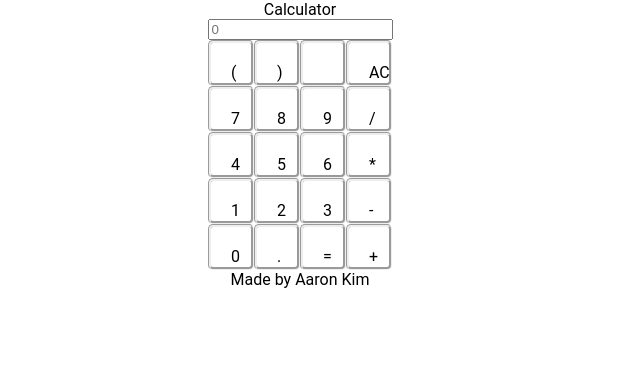
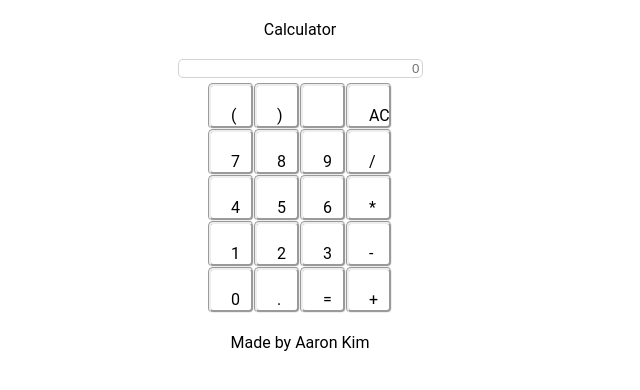
Before and after one commit to aaronkim662/Calculator_v2, a React (Create React App) app: page / in a window 1280 px wide. Shown: the top 390 px of the page, without its empty margins (0-640 px from the left). Built offline with nearby package versions, Linux system fonts and the light colour scheme.

Commit message:
edited css

```diff
--- a/src/App.scss
+++ b/src/App.scss
@@ -1,46 +1,44 @@
-// @import '~styles/_colors.scss';
 
 .App {
   text-align: center;
-}
-
-.App-logo {
-  height: 40vmin;
-  pointer-events: none;
-}
-
-@media (prefers-reduced-motion: no-preference) {
-  .App-logo {
-    animation: App-logo-spin infinite 20s linear;
-  }
-}
-
-.App-header {
-  background-color: #282c34;
-  min-height: 100vh;
+  max-width: 600px;
   display: flex;
   flex-direction: column;
   align-items: center;
-  justify-content: center;
-  font-size: calc(10px + 2vmin);
-  color: white;
 }
 
-.App-link {
-  color: #61dafb;
+.CalculatorTitle {
+  // border-style: groove;
+  // border-radius: 5px;
+  padding-left: 20px;
+  padding-right: 20px;
+  padding-top: 20px;
+  padding-bottom: 20px;
 }
 
 .CalculatorRow {
   display: flex;
   flex-direction: row;
   justify-content: center;
+  max-width: 300px;
 }
 
-@keyframes App-logo-spin {
-  from {
-    transform: rotate(0deg);
-  }
-  to {
-    transform: rotate(360deg);
-  }
+.CalculatorInput {
+  width: 245px;
+  margin-left: 30px;
+  margin-right: 30px;
+  margin-bottom: 5px;
+  border-style: groove;
+  border-radius: 5px;
+  border-width: thin;
+  box-sizing: border-box;
+  border-color: lightgray;
+  text-align: right;
 }
+
+#footer {
+  padding-left: 20px;
+  padding-right: 20px;
+  padding-top: 20px;
+  padding-bottom: 20px;
+}
```
